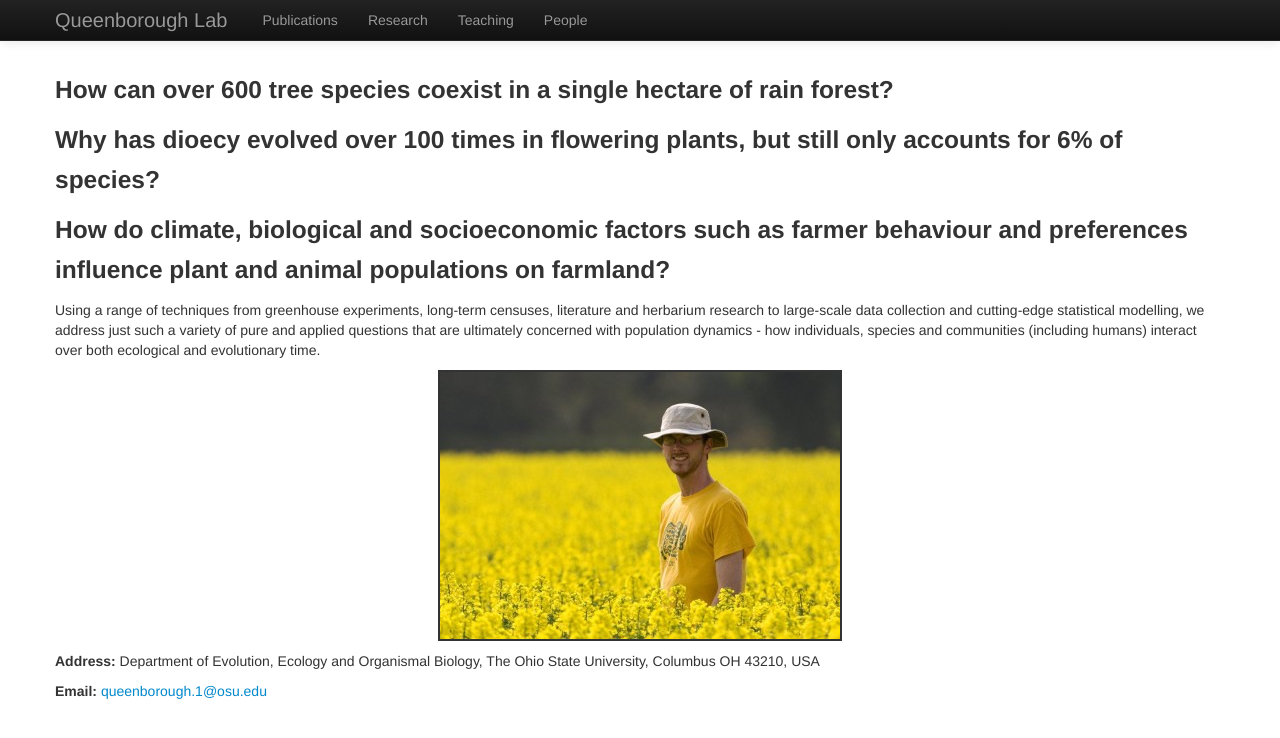
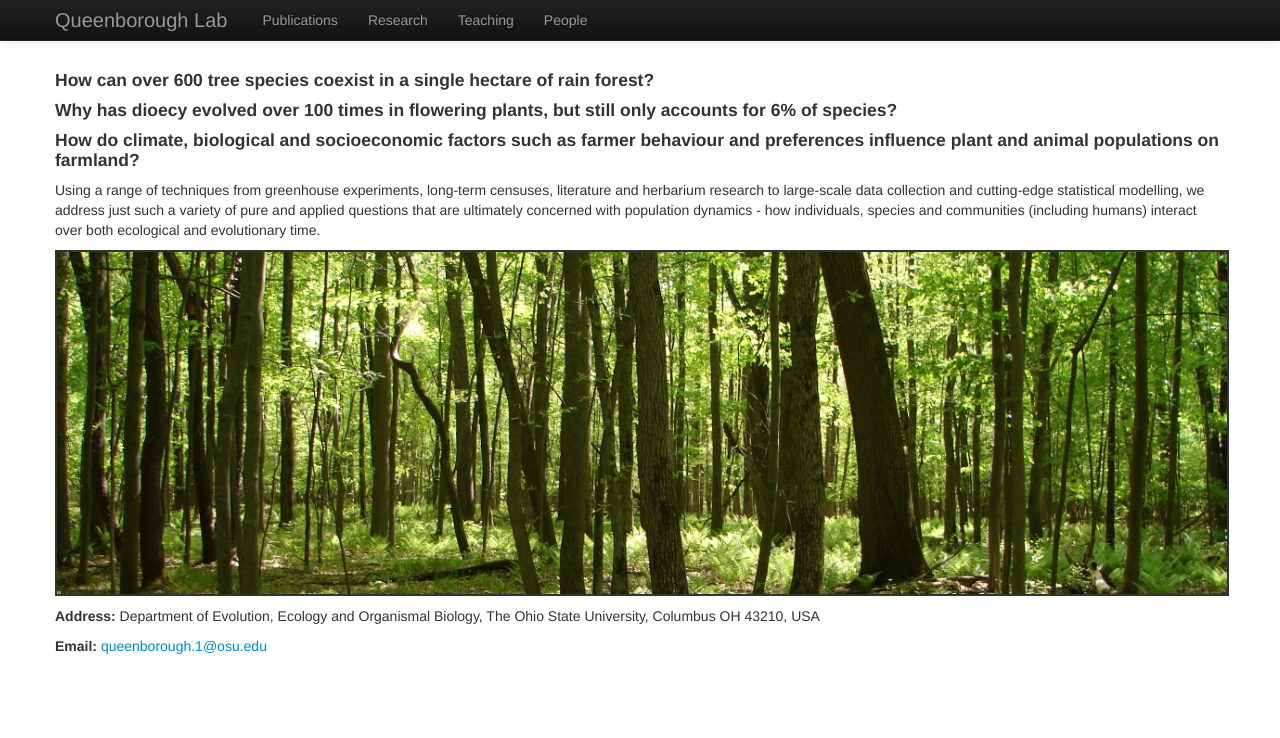
Before and after one commit to saq/saq.github.io, a Jekyll site: the page built from index.md, in a window 1280 px wide. Shown: the top 738 px of the page. Built offline with Jekyll 4.4.1, drawn with Linux system fonts in a browser that asks for light colours.

Commit message:
index page

```diff
--- a/_layouts/default.html
+++ b/_layouts/default.html
@@ -46,6 +46,7 @@
               <li><a href="research.html">Research</a></li>
               <li><a href="teaching.html">Teaching</a></li>
               <li><a href="people.html">People</a></li>
+              <!--<li><a href="blog.html">Blog</a></li>-->
             </ul>
           </div><!--/.nav-collapse -->
         </div>
--- a/index.md
+++ b/index.md
@@ -5,11 +5,12 @@ subtitle: Investigative evolutionary ecology
 
 ---
 
-### How can over 600 tree species coexist in a single hectare of rain forest?
 
-### Why has dioecy evolved over 100 times in flowering plants, but still only accounts for 6% of species?
+#### How can over 600 tree species coexist in a single hectare of rain forest?
 
-### How do climate, biological and socioeconomic factors such as farmer behaviour and preferences influence plant and animal populations on farmland?
+#### Why has dioecy evolved over 100 times in flowering plants, but still only accounts for 6% of species?
+
+#### How do climate, biological and socioeconomic factors such as farmer behaviour and preferences influence plant and animal populations on farmland?
 
 
 Using a range of techniques from greenhouse experiments, long-term censuses,
@@ -18,11 +19,13 @@ statistical modelling, we address just such a variety of pure and applied
 questions that are ultimately concerned with population dynamics - how individuals,
 species and communities (including humans) interact over both ecological and evolutionary time.
 
-
-<p align="center">
-<img src="/assets/figs/Simon_weeds_quite_sml.jpg" style="border:2px solid #333333;">
+<p>
+<img src="../assets/figs/oak-openings.jpg" style="border:2px solid #333333;">
 </p>
 
+<!--<p align="center">
+<img src="/assets/figs/Simon_weeds_quite_sml.jpg" style="border:2px solid #333333;">
+</p>-->
 
 **Address:** Department of Evolution, Ecology and Organismal Biology, The Ohio State University, Columbus OH 43210, USA
 
```
Also changed, not shown: assets/figs/oak-openings.jpg (added).
